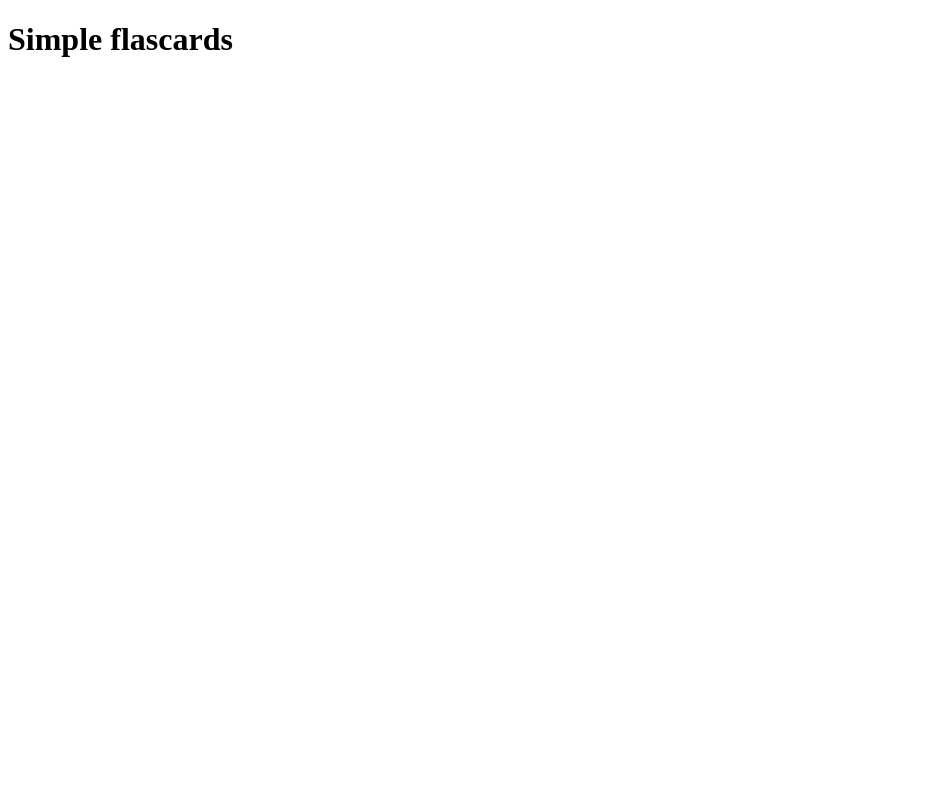
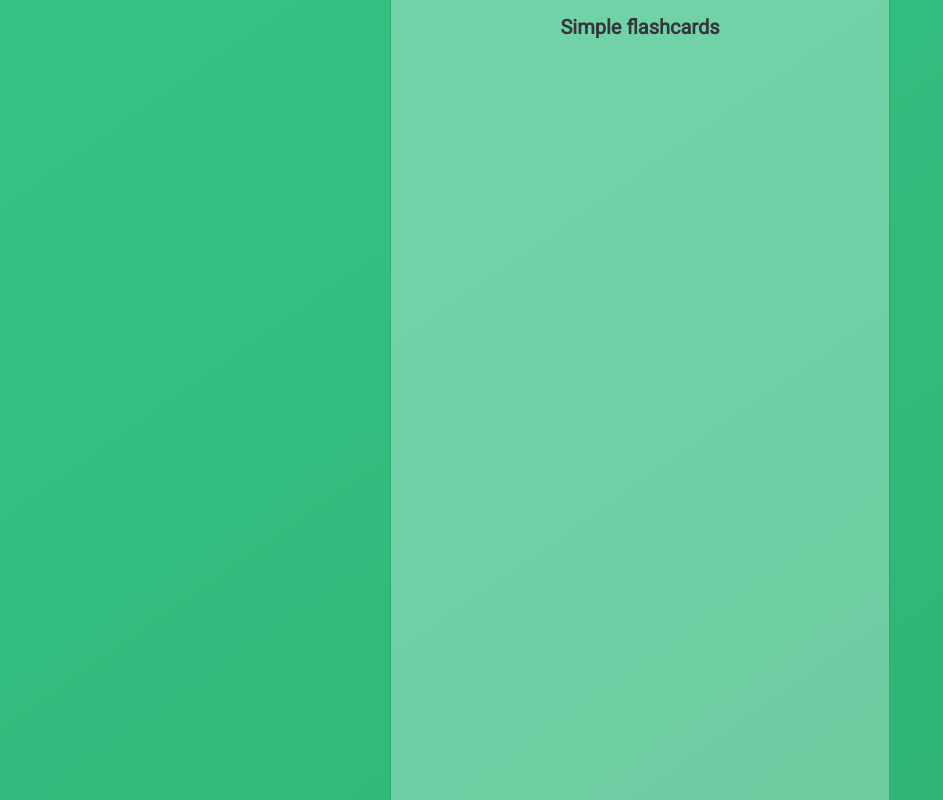
Before and after one commit to Ziomeka/flashcardAngularStudy, an Angular app: page / in a window 1280 px wide. Shown: the whole page, without its empty margins (0-943 px from the left). Built offline with nearby package versions, Linux system fonts and the light colour scheme.

Commit message:
Add some basic styles

```diff
--- /dev/null
+++ b/src/abstract.scss
@@ -0,0 +1,31 @@
+// Breakpoints
+$width-lg: 1200px;
+$width-md: 768px;
+$width-sm: 500px;
+
+@mixin breakpoint($class) {
+  @if $class == sm {
+      @media (min-width: $width-sm) {
+          @content;
+      }
+  } @else if $class == md {
+      @media (min-width: $width-md) {
+          @content;
+      }
+  } @else if $class == lg {
+      @media (min-width: $width-lg) {
+          @content;
+      }
+  } @else {
+      @warn 'Breakpoint mixin supports: sm, md, lg';
+  }
+}
+
+// Global colours
+$black-coal: #36353c;
+$green-jungle-start: #36c386;
+$green-jungle-end: #2fb275;
+$white-transparent: rgba(255, 255, 255, .3);
+
+// Distances
+$standard-space: 1.5rem;
--- a/src/app/app.component.html
+++ b/src/app/app.component.html
@@ -1,2 +1,4 @@
-<h1 class="app-title">Simple flascards</h1>
+<div class="app-container">
+  <h1 class="app-title">{{ title }}</h1>
+</div>
 <router-outlet></router-outlet>
--- a/src/app/app.component.scss
+++ b/src/app/app.component.scss
@@ -0,0 +1,19 @@
+@import '../abstract.scss';
+
+.app-container {
+  $border: .1rem darken($green-jungle-end, .9) solid;
+  max-width: 30rem;
+  margin: 0 auto;
+  background: $white-transparent;
+  height: 100vh;
+  border-left: $border;
+  border-right: $border;
+  @include breakpoint(md) {
+    max-width: 50rem;
+  }
+}
+
+.app-title {
+  text-align: center;
+  padding: $standard-space;
+}
--- a/src/app/app.component.ts
+++ b/src/app/app.component.ts
@@ -6,5 +6,5 @@ import { Component } from '@angular/core';
   styleUrls: ['./app.component.scss']
 })
 export class AppComponent {
-  title = 'flashcardAngularStudy';
+  title:string = 'Simple flashcards';
 }
--- a/src/index.html
+++ b/src/index.html
@@ -6,6 +6,7 @@
   <base href="/">
   <meta name="viewport" content="width=device-width, initial-scale=1">
   <link rel="icon" type="image/x-icon" href="favicon.ico">
+  <link href="https://fonts.googleapis.com/css?family=Roboto&display=swap" rel="stylesheet">
 </head>
 <body>
   <app-root></app-root>
--- a/src/styles.scss
+++ b/src/styles.scss
@@ -1 +1,16 @@
 /* You can add global styles to this file, and also import other style files */
+@import 'abstract.scss';
+
+* {
+  box-sizing: border-box;
+  outline: none;
+  margin: 0;
+  padding: 0;
+}
+
+html {
+  font-size: 10px;
+  font-family: Roboto, Arial, sans-serif;
+  color: $black-coal;
+  background: linear-gradient(145deg, $green-jungle-start, $green-jungle-end);
+}
```
Also changed, not shown: 1 other file (tests, documents, lock files or other folders).
